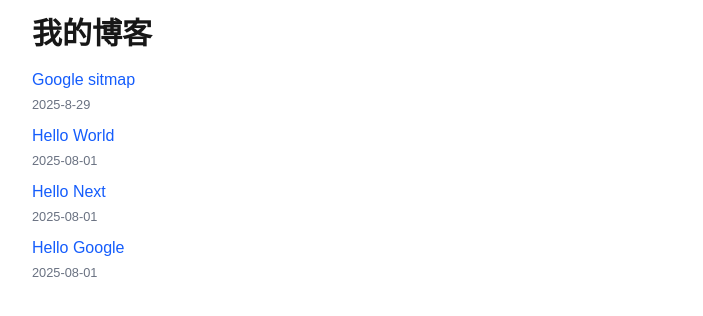
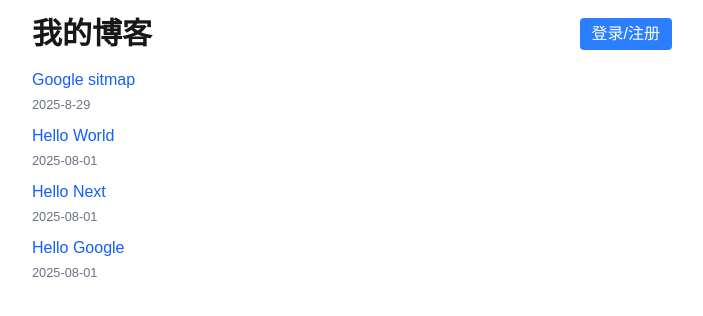
Before and after one commit to godMrwang/my-blog, a Next.js app: page / in a window 1280 px wide. Shown: the top 316 px of the page, without its empty margins (288-991 px from the left). Built offline with nearby package versions, Linux system fonts and the light colour scheme; no server answers.

Commit message:
接入 Supabase 登录功能

```diff
--- a/package.json
+++ b/package.json
@@ -9,6 +9,7 @@
     "postbuild": "next-sitemap"
   },
   "dependencies": {
+    "@supabase/supabase-js": "^2.57.4",
     "gray-matter": "^4.0.3",
     "next": "^15.5.2",
     "next-sitemap": "^4.2.3",
--- a/src/app/page.tsx
+++ b/src/app/page.tsx
@@ -1,21 +1,73 @@
-import Link from "next/link";
-import { getSortedPostsData, PostMeta } from "../lib/posts";
+"use client"
+
+import Link from "next/link"
+import { useEffect, useState } from "react"
+import { getSortedPostsData, PostMeta } from "../lib/posts"
+import { supabase } from "../lib/supabaseClient"
 
 export default function Home() {
-  const allPostsData: PostMeta[] = getSortedPostsData();
+  const allPostsData: PostMeta[] = getSortedPostsData()
+  const [user, setUser] = useState<any>(null)
+
+  useEffect(() => {
+    // 获取当前登录用户
+    const getUser = async () => {
+      const {
+        data: { user },
+      } = await supabase.auth.getUser()
+      setUser(user)
+    }
+    getUser()
+
+    // 监听登录状态变化
+    const { data: authListener } = supabase.auth.onAuthStateChange((_event, session) => {
+      setUser(session?.user ?? null)
+    })
+
+    return () => {
+      authListener.subscription.unsubscribe()
+    }
+  }, [])
+
+  const handleLogout = async () => {
+    await supabase.auth.signOut()
+  }
 
   return (
     <main className="max-w-2xl mx-auto p-4">
-      <h1 className="text-3xl font-bold mb-4">我的博客</h1>
+      <div className="flex justify-between items-center mb-4">
+        <h1 className="text-3xl font-bold">我的博客</h1>
+        {user ? (
+          <div className="flex gap-2 items-center">
+            <span className="text-sm text-gray-600">{user.email}</span>
+            <button
+              onClick={handleLogout}
+              className="bg-red-500 text-white px-3 py-1 rounded"
+            >
+              登出
+            </button>
+          </div>
+        ) : (
+          <Link
+            href="/login"
+            className="bg-blue-500 text-white px-3 py-1 rounded"
+          >
+            登录/注册
+          </Link>
+        )}
+      </div>
+
       <ul>
         {allPostsData.map(({ id, date, title }) => (
           <li key={id} className="mb-2">
-            <Link href={`/posts/${id}`} className="text-blue-600">{title}</Link>
+            <Link href={`/posts/${id}`} className="text-blue-600">
+              {title}
+            </Link>
             <br />
             <small className="text-gray-500">{date}</small>
           </li>
         ))}
       </ul>
     </main>
-  );
+  )
 }
--- /dev/null
+++ b/src/lib/supabaseClient.ts
@@ -0,0 +1,7 @@
+// lib/supabaseClient.ts
+import { createClient } from "@supabase/supabase-js"
+
+const supabaseUrl = process.env.NEXT_PUBLIC_SUPABASE_URL!
+const supabaseKey = process.env.NEXT_PUBLIC_SUPABASE_ANON_KEY!
+
+export const supabase = createClient(supabaseUrl, supabaseKey)
```
Also changed, not shown: 1 other file (tests, documents, lock files or other folders).
